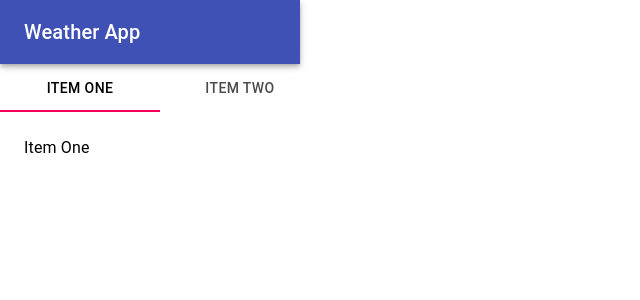
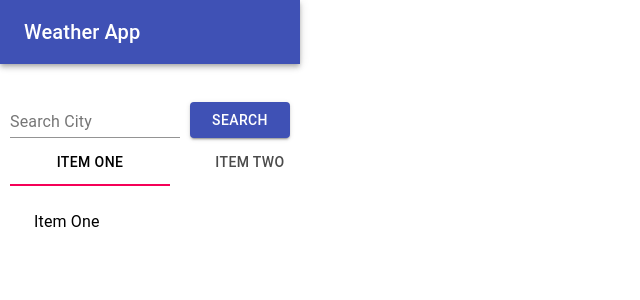
Before and after one commit to einnor/weather-app-chrome-extension, a React (Create React App) app: page / in a window 1280 px wide. Shown: the top 300 px of the page, without its empty margins (0-640 px from the left). Built offline with nearby package versions, Linux system fonts and the light colour scheme.

Commit message:
Added component to search cities

```diff
--- a/package.json
+++ b/package.json
@@ -4,6 +4,7 @@
   "private": true,
   "dependencies": {
     "@material-ui/core": "^4.9.1",
+    "@material-ui/lab": "^4.0.0-alpha.41",
     "@testing-library/jest-dom": "^4.2.4",
     "@testing-library/react": "^9.3.2",
     "@testing-library/user-event": "^7.1.2",
--- a/src/App.js
+++ b/src/App.js
@@ -1,8 +1,9 @@
 import React from 'react';
 import { makeStyles } from '@material-ui/core/styles';
 
+import Nav from './components/Nav';
+import SearchCity from './components/SearchCity';
 import CustomTabPanels from './components/CustomTabPanels';
-import Nav from './components/Nav';
 
 const useStyles = makeStyles(theme => ({
   root: {
@@ -10,6 +11,9 @@ const useStyles = makeStyles(theme => ({
     flexGrow: 1,
     backgroundColor: theme.palette.background.paper,
   },
+  content: {
+    padding: 10,
+  }
 }));
 
 const App = () => {
@@ -18,7 +22,10 @@ const App = () => {
   return (
     <div className={classes.root}>
       <Nav />
-      <CustomTabPanels />
+      <div className={classes.content}>
+        <SearchCity />
+        <CustomTabPanels />
+      </div>
     </div>
   );
 };
--- /dev/null
+++ b/src/components/SearchCity/index.js
@@ -0,0 +1,45 @@
+/* eslint-disable no-use-before-define */
+import React, { useState } from 'react';
+import TextField from '@material-ui/core/TextField';
+import Autocomplete from '@material-ui/lab/Autocomplete';
+import Button from '@material-ui/core/Button';
+
+const SearchCity = () => {
+  const [cities, setCities] = useState([]);
+  const [searchTerm, setSearchTerm] = useState('');
+  const [isLoading, setIsLoading] = useState(false);
+
+  const searchCity = async () => {
+    if (searchTerm) {
+      // Fetch cities and update state
+    }
+  }
+
+  return (
+    <div style={{ width: '100%', display: 'flex', flexDirection: 'row', alignItems: 'flex-end', justifyContent: 'space-between' }}>
+      <Autocomplete
+        style={{ width: 'calc(100% - 110px)' }}
+        freeSolo
+        id="search-city"
+        disableClearable
+        options={cities.map(option => option.title)}
+        renderInput={params => (
+          <TextField
+            {...params}
+            label="Search City"
+            margin="normal"
+            variant="standard"
+            fullWidth
+            InputProps={{ ...params.InputProps, type: 'search' }}
+            style={{ marginBottom: 0 }}
+          />
+        )}
+      />
+      <Button onClick={searchCity} variant="contained" color="primary" style={{ width: 100 }}>
+        Search
+      </Button>
+    </div>
+  );
+};
+
+export default SearchCity;
```
Also changed, not shown: 1 other file (tests, documents, lock files or other folders).
